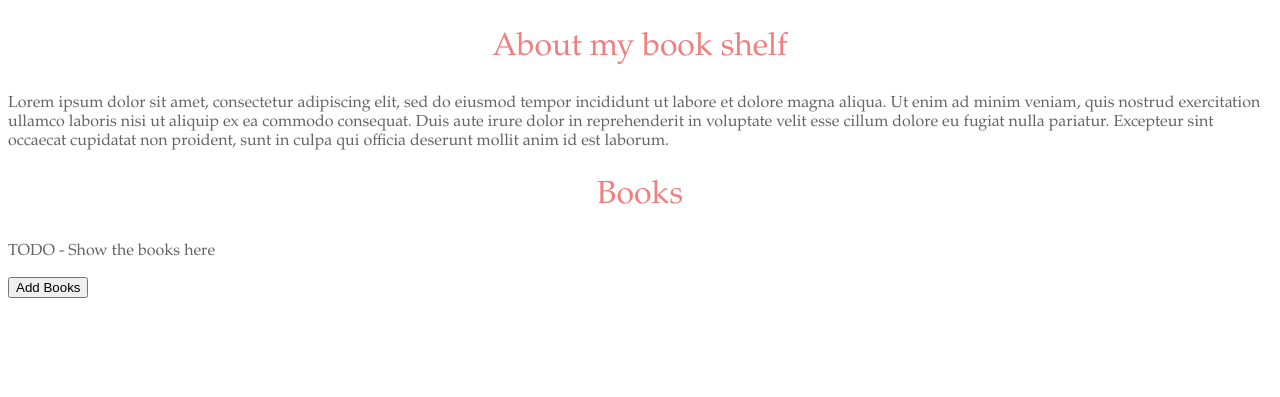
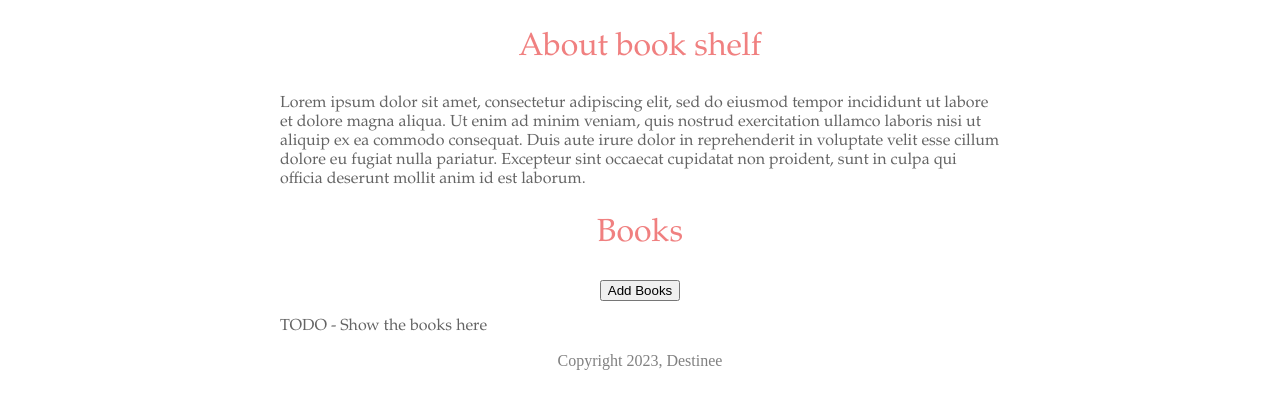
Before and after one commit to lokyen/book-shelf, a Flask app: page / in a window 1280 px wide. Shown: the part 403-800 px from the top of the page. Run offline with Flask 3, Linux system fonts and the light colour scheme.

Commit message:
Added html and css

```diff
--- a/templates/home.html
+++ b/templates/home.html
@@ -24,21 +24,37 @@
         font-weight: normal;
       }
 
-      p {
+      .bodytext {
         font-family: Garamond, serif;
         color: rgb(100, 100, 100);
+      }
+
+      #container {
+        max-width: 720px;
+        margin: 0 auto 0 auto;
+      }
+
+      #copyright {
+        font-family: Garmond,serif;
+        color: rgb(128, 128, 128);
+        text-align: center;
       }
     </style>
   </head>
   <body>
+      <div id="container">
         <h1>Book Shelf</h1>
         <img id="banner" src="https://book-shelf--lokyen.repl.co/static/banner.jpeg" >
-    <h2>About my book shelf</h2>
-    <p>
+        <h2>About book shelf</h2>
+        <p class="bodytext">
           Lorem ipsum dolor sit amet, consectetur adipiscing elit, sed do eiusmod tempor incididunt ut labore et dolore magna aliqua. Ut enim ad minim veniam, quis nostrud exercitation ullamco laboris nisi ut aliquip ex ea commodo consequat. Duis aute irure dolor in reprehenderit in voluptate velit esse cillum dolore eu fugiat nulla pariatur. Excepteur sint occaecat cupidatat non proident, sunt in culpa qui officia deserunt mollit anim id est laborum.
         </p>
         <h2>Books</h2>
-    <p>TODO - Show the books here</p>
+        <div style="text-align:center;">
           <button>Add Books</button>
+        </div>
+        <p class="bodytext">TODO - Show the books here</p>
+        <p id="copyright">Copyright 2023, Destinee</p>
+      </div>
   </body>
 </html>
```
Lines whose indentation alone changed are shown as unchanged.
